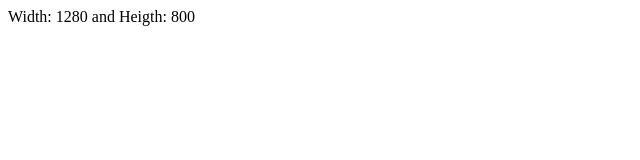
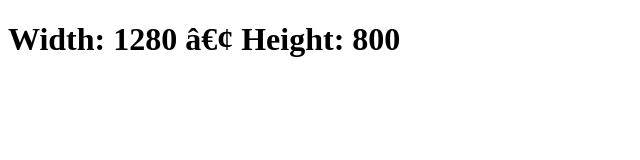
Before and after one commit to acciojob/screen-size-Jerico007, a website: page main.html in a window 1280 px wide. Shown: the whole page, without its empty margins (0-640 px from the left). Drawn offline with Linux system fonts and the light colour scheme.

Commit message:
created a submission

```diff
--- a/main.html
+++ b/main.html
@@ -9,7 +9,7 @@
 <body onload = "getSize()" onresize = "getSize()"">
 	<!-- the entire body must be written by student -->
 	 <div id="sizeInfo">
-		 <h1>Width: x and Height: y</h1>
+
 	 </div>
     <script type="text/javascript" src="./script.js">
 </script>
--- a/script.js
+++ b/script.js
@@ -1,9 +1,9 @@
 //your JS code here. If required.
-function getSize() {
-  let w = document.documentElement.clientWidth;
+function getSize()
+{
+var w = document.documentElement.clientWidth;
+var h = document.documentElement.clientHeight;
 
-  let h = document.documentElement.clientHeight;
-
-  document.getElementById("sizeInfo").innerHTML =
-    "Width: " + w + " and " + " Heigth: " + h;
+// put the result into a h1 tag
+ document.getElementById('sizeInfo').innerHTML = "<h1>Width: " + w + " â€¢ Height: " + h + "</h1>";
 }
```
